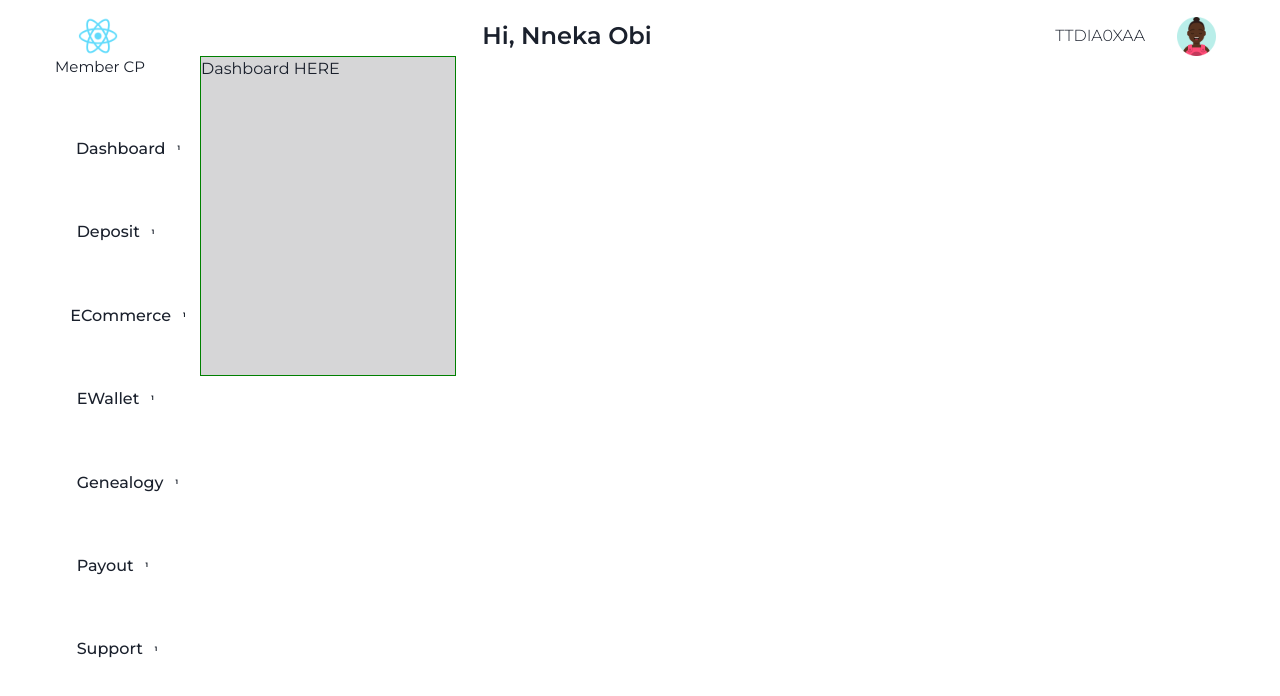
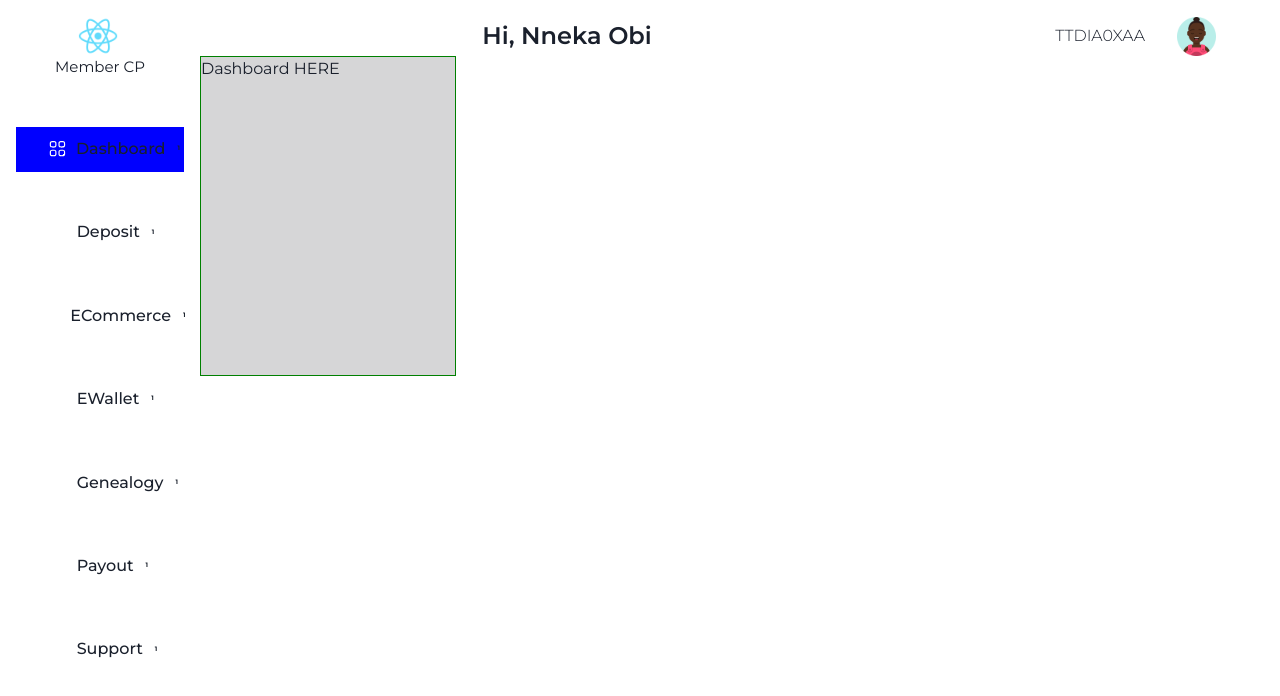
Before and after one commit to OjageTech/hallza, a React (Create React App) app: page /userDashboard in a window 1280 px wide. Shown: the top 696 px of the page. Built offline with nearby package versions, Linux system fonts and the light colour scheme.

Commit message:
active sidebar

```diff
--- a/src/components/UserDashboard/Payout/Payout.component.tsx
+++ b/src/components/UserDashboard/Payout/Payout.component.tsx
@@ -198,7 +198,7 @@ const Numbers=[10,20,30,40,50,60,70];
           {<div>this number per page is {numberofrows}</div>}
 
         </Box>
-          <Flex  justifyContent='space-between' >
+          <Flex  justifyContent='end' >
            <HStack >
            <Select
 
--- a/src/layouts/sidebars/UserDashboard/UserDashboard.sidebar.tsx
+++ b/src/layouts/sidebars/UserDashboard/UserDashboard.sidebar.tsx
@@ -136,7 +136,7 @@ const SideBarItem = ({ to, name }: SidebarItemProps) => {
   );
 };
 const SidebarItems = () => {
-  const [active, setActive] = useState('');
+  const [active, setActive] = useState("Dashboard");
   const activeBtn = (value: any) => {
     setActive(value);
   };
@@ -146,10 +146,16 @@ const SidebarItems = () => {
       gap="2.4rem"
     >
       {nestRoutes.map((item) => (
-        <SideBarItem
+       <Box
+       onClick={()=>setActive(item.name)}
+       bg={active==item.name? "blue":""}
+       >
+           <SideBarItem
           to={item.path}
           name={item.name}
         />
+
+       </Box>
       ))}
     </VStack>
   );
```
